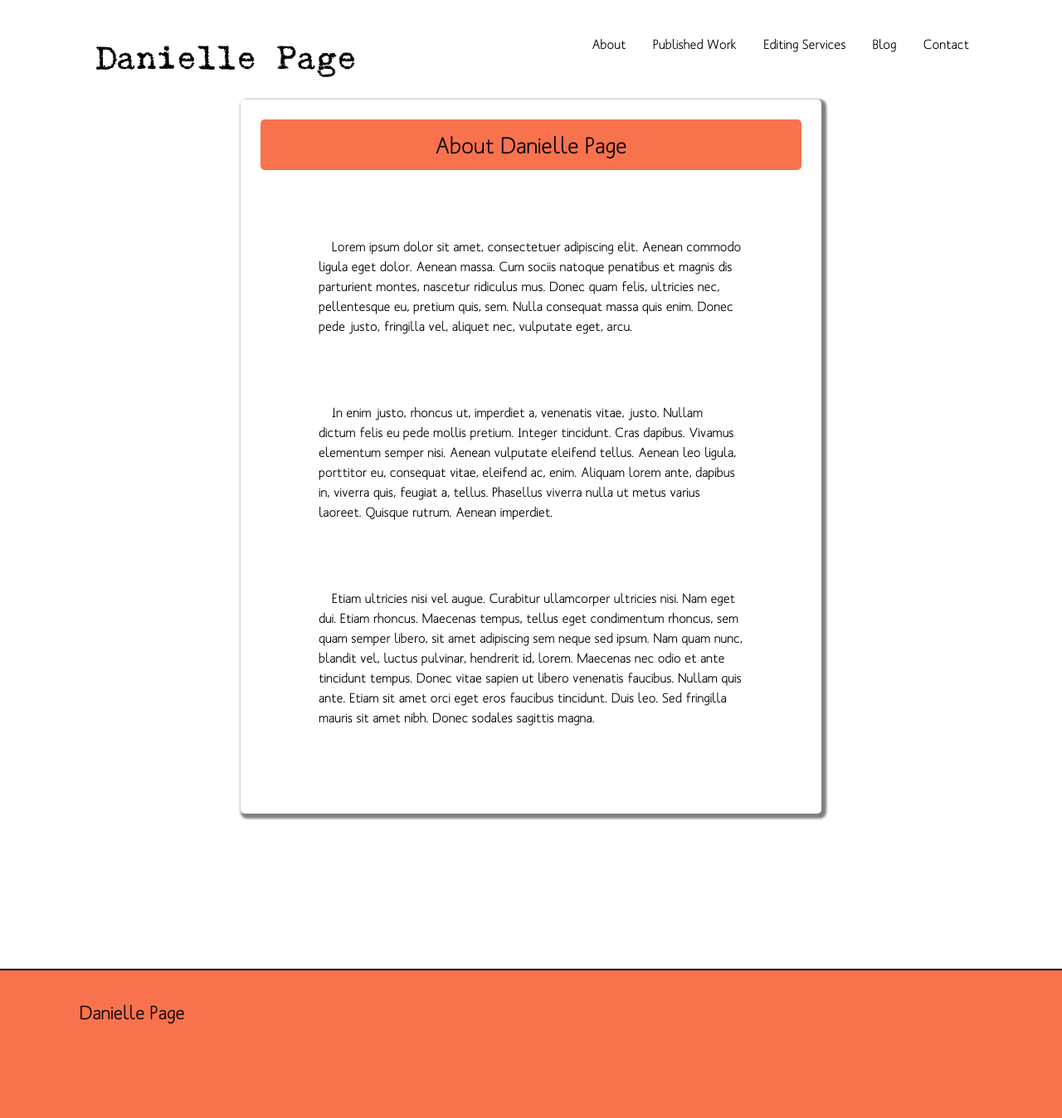
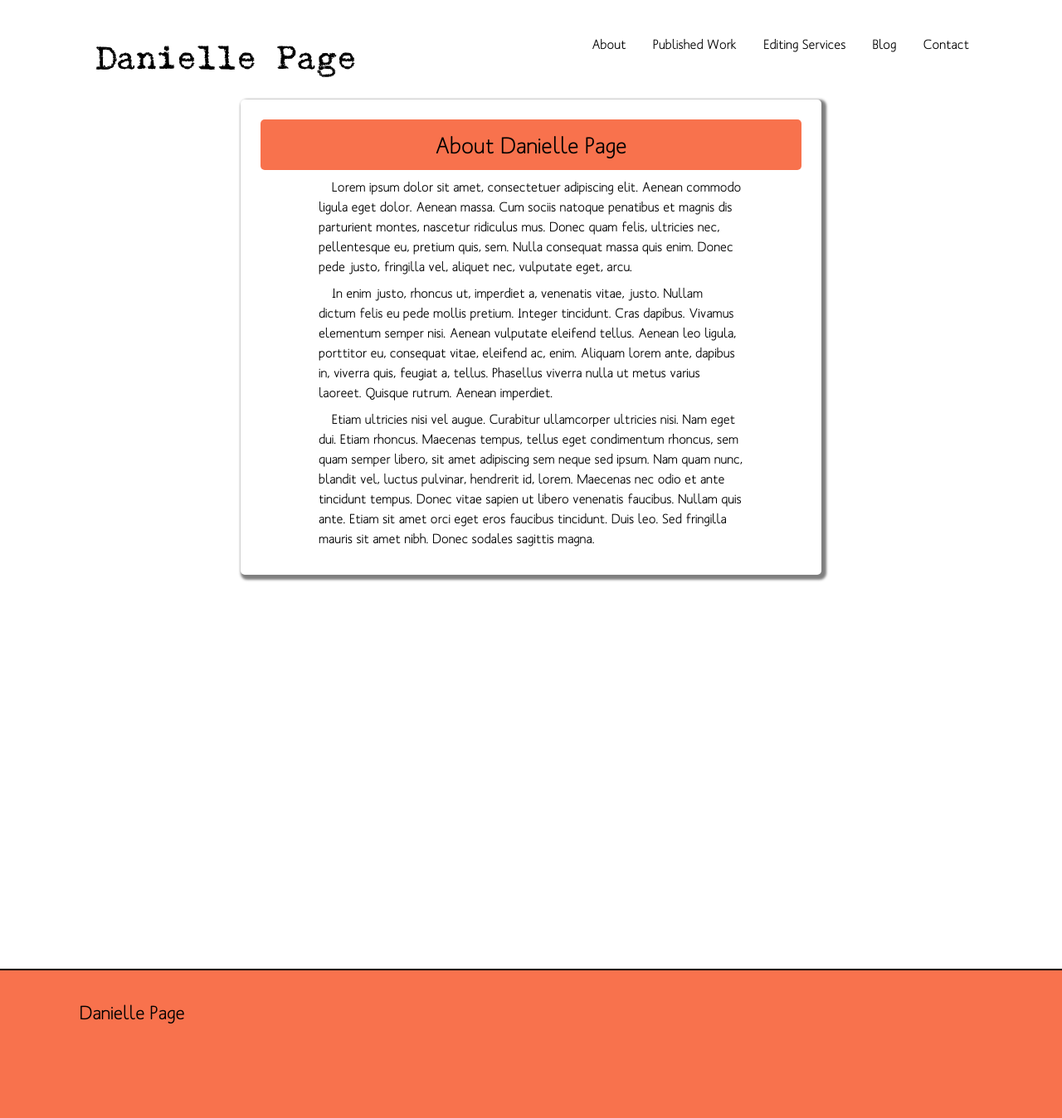
Before and after one commit to thedaniellepage/thedaniellepage, a Jekyll site: the page built from about.html, in a window 1280 px wide. Shown: the whole page at 83% size. Built offline with Jekyll 4.4.1, drawn with Linux system fonts in a browser that asks for light colours; nearby versions of some CDN libraries.

Commit message:
thats whey

```diff
--- a/css/main.css
+++ b/css/main.css
@@ -74,7 +74,7 @@ a:hover {
 .box-content {
 	text-indent:1em;
 	padding: 0 1.5em;
-	margin: 5em auto;
+	margin: .5em auto;
 }
 
 /* ---- Homepage ---- */
```
